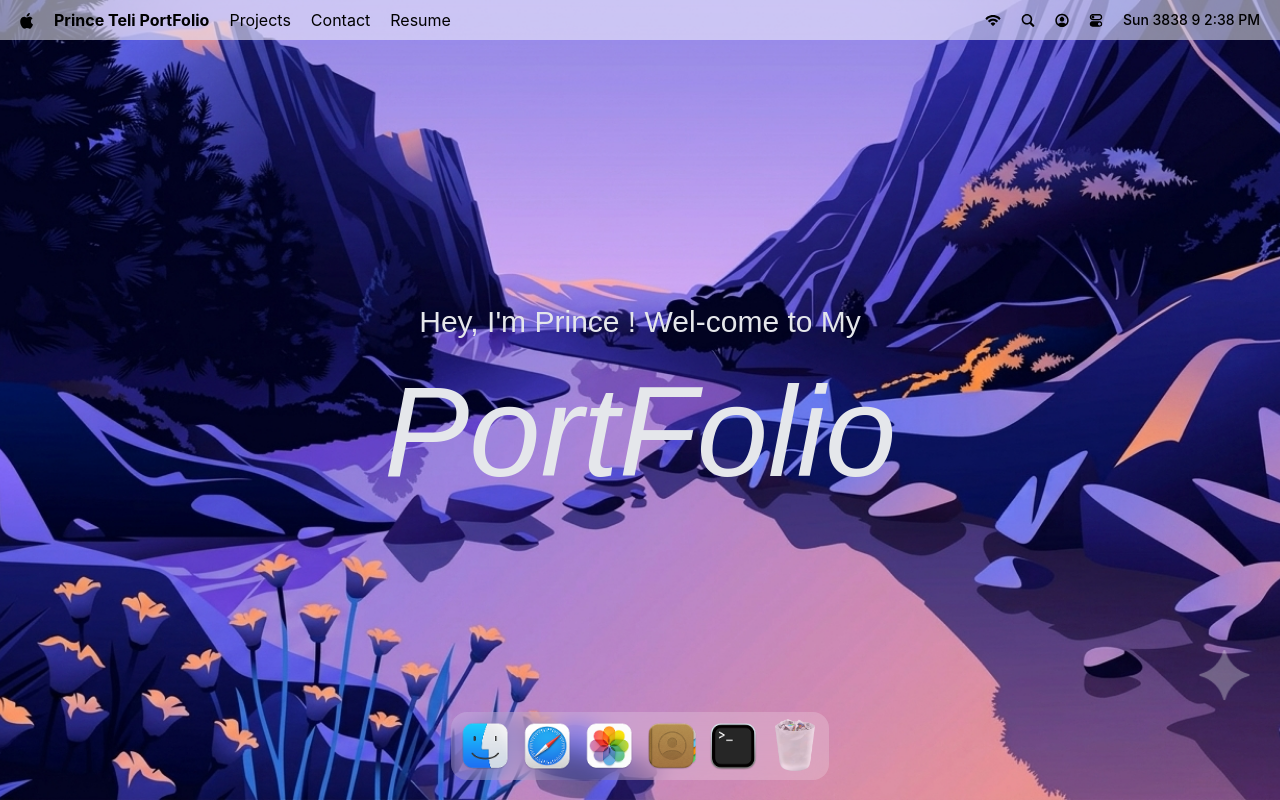
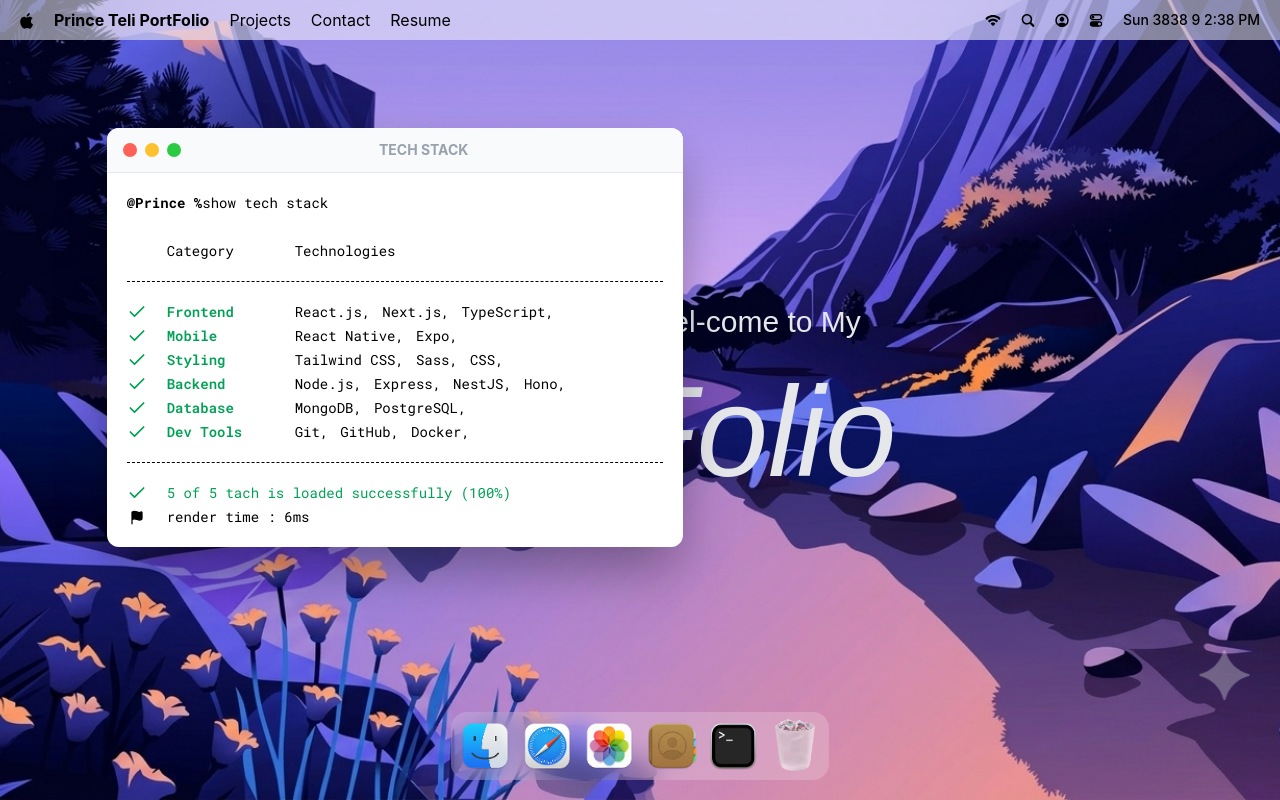
Before and after one commit to princeteli/macOS_Protfolio, a React (Vite) app: page / in a window 1280 px wide. Both pictures are taken after a click on the button 733 px from the left and 746 px from the top of the page. Built offline with nearby package versions, Linux system fonts and the light colour scheme; a web font is replaced by a local one.

Commit message:
complete tirminal part

```diff
--- a/src/App.jsx
+++ b/src/App.jsx
@@ -1,12 +1,19 @@
+import gsap from 'gsap'
+import { Draggable } from 'gsap/Draggable'
+
 import { Dock, Navbar, Welcome } from '#components'
-import React from 'react'
+import { Terminal } from '#windows'
 
 const App = () => {
+  gsap.registerPlugin(Draggable)
   return (
     <main>
       <Navbar/>
       <Welcome/>
       <Dock/>
+
+
+      <Terminal/>
     </main>
   )
 }
--- /dev/null
+++ b/src/components/WindowControls.jsx
@@ -0,0 +1,15 @@
+import useWindowStore from '#store/window'
+import React from 'react'
+
+const WindowControls = ({ target }) => {
+  const { closeWindow } = useWindowStore()
+  return (
+    <div id='window-controls'>
+      <div className='close' onClick={() => closeWindow(target)} />
+      <div className='minimize' />
+      <div className='maximize' />
+    </div>
+  )
+}
+
+export default WindowControls
--- a/src/components/index.js
+++ b/src/components/index.js
@@ -1,5 +1,6 @@
 import Navbar from '#components/Navbar'
 import Welcome from '#components/Welcome'
 import Dock from '#components/Dock'
+import WindowControls from '#components/WindowControls'
 
-export {Navbar , Welcome, Dock}
+export {Navbar , Welcome, Dock, WindowControls}
--- /dev/null
+++ b/src/hoc/WindowWrapper.jsx
@@ -0,0 +1,70 @@
+import useWindowStore from "#store/window"
+import { useGSAP } from "@gsap/react";
+import gsap from "gsap";
+import { Draggable } from "gsap/Draggable";
+import { useLayoutEffect, useRef } from "react"
+
+
+const WindowWrapper = (Component, windowKey) => {
+
+  const wrapped = (props) => {
+    const { focusWindow, windows } = useWindowStore()
+    const { isOpen, zIndex } = windows[windowKey]
+    const ref = useRef(null)
+
+    useGSAP(() => {
+      const el = ref.current
+      if (!el || !isOpen) return
+
+      el.style.display = "block"
+
+
+      gsap.fromTo(el, {
+        scale: 0.8,
+        opacity: 0,
+        y: 40
+      }, {
+        scale: 1,
+        opacity: 1,
+        y: 0,
+        duration: 0.5,
+        ease: "power3.out"
+      })
+    }, [isOpen])
+
+
+    useGSAP(() => {
+      const el = ref.current
+    const [instance]=  Draggable.create(el, {onPress:()=>focusWindow(windowKey)})
+
+    return ()=>instance.kill()
+    }, [])
+
+
+
+    useLayoutEffect(() => {
+      const el = ref.current
+
+      if (!el) return
+      el.style.display = isOpen ? "block" : "none";
+    }, [isOpen])
+
+
+    return (
+      <section
+        id={windowKey}
+        ref={ref}
+        style={{ zIndex }}
+        className="absolute"
+      >
+        <Component {...props} />
+      </section>
+    )
+  };
+
+  wrapped.displayName = `windowWrapper(${Component.displayName || Component.name || "Component"})`
+
+  return wrapped
+}
+
+export default WindowWrapper
--- /dev/null
+++ b/src/windows/Terminal.jsx
@@ -0,0 +1,56 @@
+import { WindowControls } from '#components'
+import { techStack } from '#constants'
+import WindowWrapper from '#hoc/WindowWrapper'
+import { Check, Flag } from 'lucide-react'
+import React from 'react'
+
+const Terminal = () => {
+  return (
+    <>
+      <div id='window-header'>
+        <WindowControls target='terminal'/>
+        <h2>TECH STACK</h2>
+      </div>
+
+      <div className='techstack'>
+        <p>
+          <span className='font-bold'>@Prince %</span>
+          show tech stack
+        </p>
+
+        <div className='label'>
+          <p className='w-32'>Category</p>
+          <p>Technologies</p>
+        </div>
+
+        <ul className='content'>
+          {techStack.map(({ category, items }) => (
+            <li key={category} className='flex  items-center'>
+              <Check className='check' size={20} />
+              <h3>{category}</h3>
+              <ul>
+                {items.map((item, i) => (
+                  <li key={i}>{item},</li>
+                ))}
+              </ul>
+            </li>
+          ))}
+        </ul>
+
+        <div className='footnote'>
+          <p>
+            <Check size={20}/> 5 of 5 tach is loaded successfully (100%)
+          </p>
+          <p className='text-black'>
+            <Flag size={15} fill='black'/> render time : 6ms
+          </p>
+        </div>
+      </div>
+
+    </>
+  )
+}
+
+const TerminalWindow = WindowWrapper(Terminal, "terminal")
+
+export default TerminalWindow
--- /dev/null
+++ b/src/windows/index.js
@@ -0,0 +1,5 @@
+import Terminal from "./Terminal";
+
+export {
+  Terminal
+}
```
